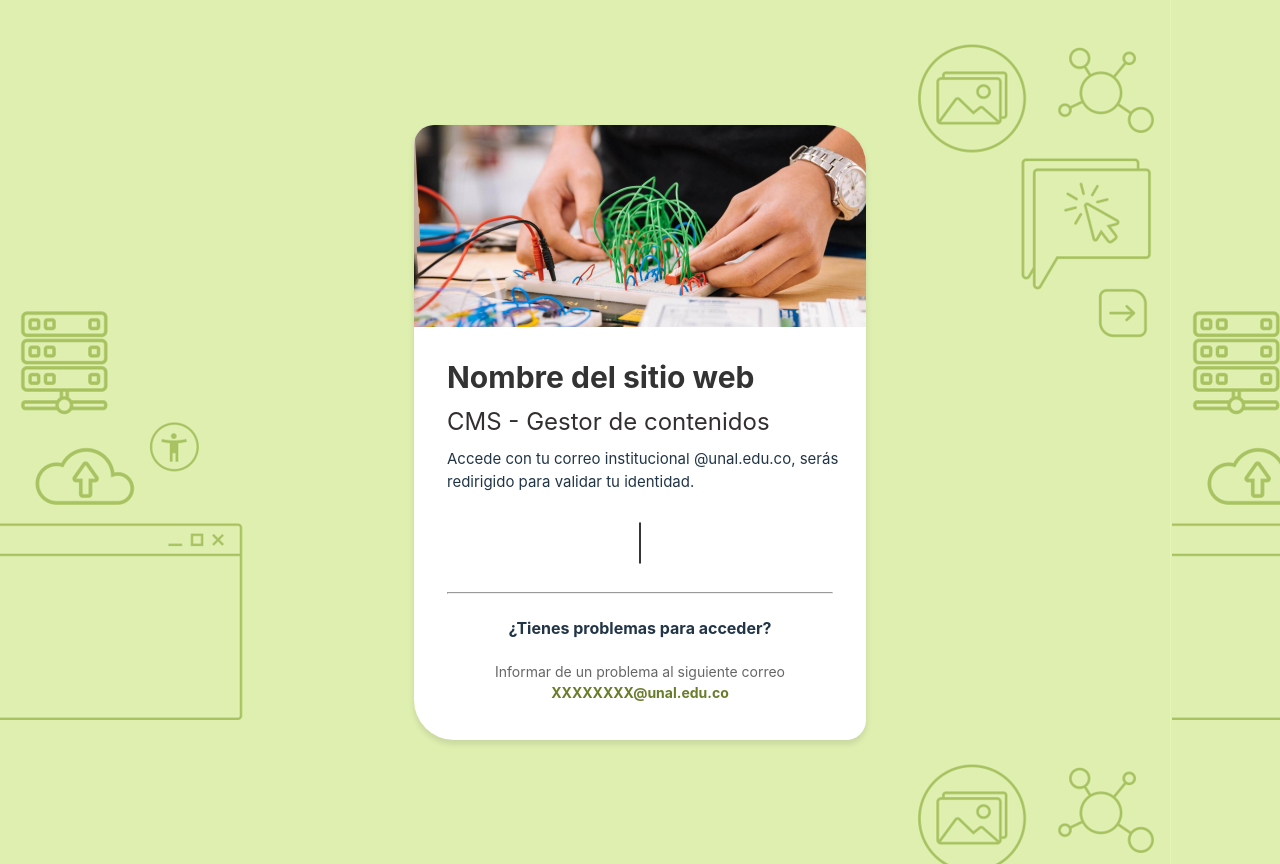
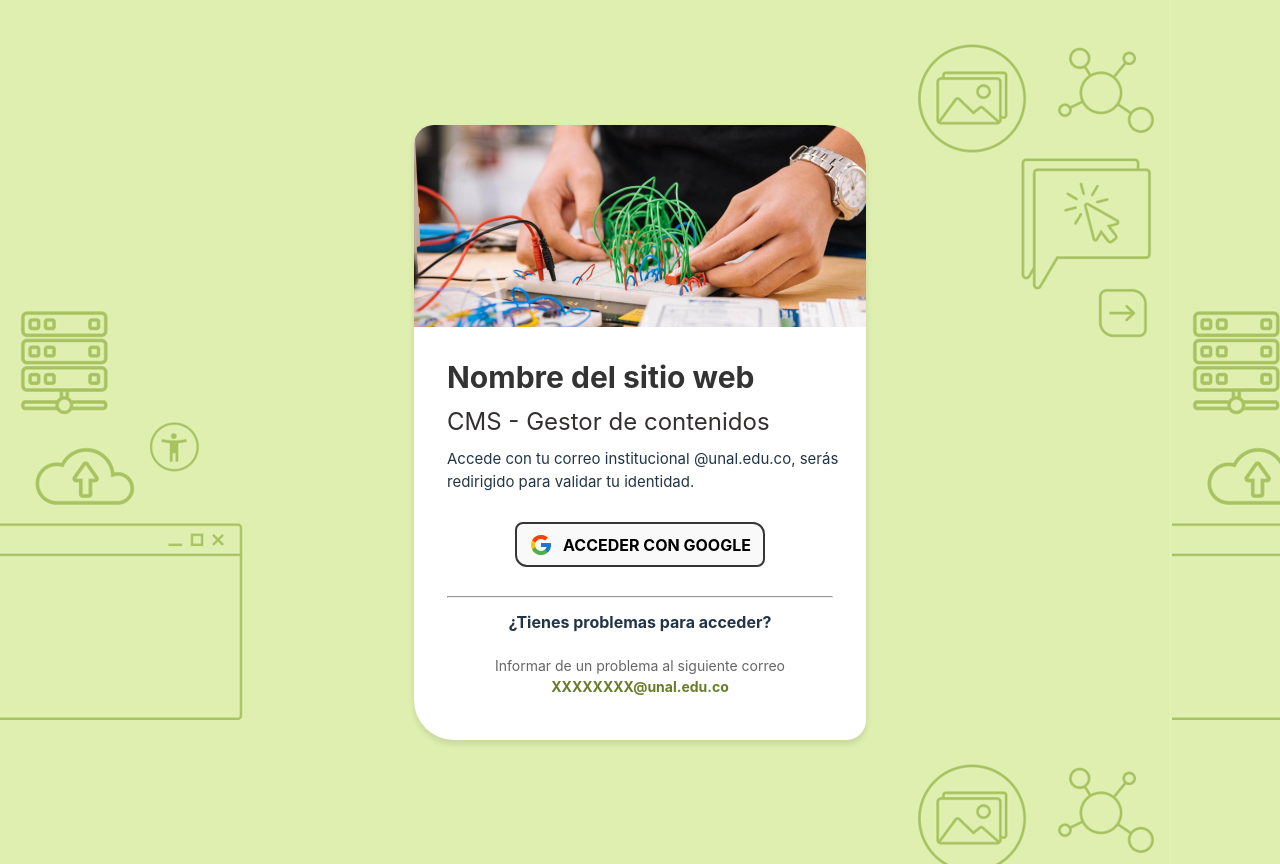
Before and after one commit to DanielS1103/login-component, a React (Vite) app: page / in a window 1280 px wide. Built offline with nearby package versions, Linux system fonts and the light colour scheme.

Commit message:
fix google button

```diff
--- a/src/App.tsx
+++ b/src/App.tsx
@@ -1,20 +1,21 @@
-import "./App.css";
+import './App.css';
 
-import React, { useState } from "react";
+import React, { useState } from 'react';
 
-import { GoogleOAuthProvider } from "@react-oauth/google";
-
-import Login from "./components/login";
+import Login from './components/login';
 
 const App: React.FC = () => {
   const [isLoggedIn, setIsLoggedIn] = useState(false);
 
+  const handleGoogleLogin = () => {
+    console.log("Iniciando sesión con Google");
+    setIsLoggedIn(true);
+  };
+
   return (
-    <div className="fondo">
+    <div>
       {!isLoggedIn ? (
-        <GoogleOAuthProvider clientId="972707235682-hjp2i0ttjb671aoah5pe9qmn77cb91j5.apps.googleusercontent.com">
-          <Login backgroundImageUrl="https://st.depositphotos.com/1594308/2118/i/600/depositphotos_21186975-stock-photo-business-partners-making-pile-of.jpg" />
-        </GoogleOAuthProvider>
+        <Login onGoogleLogin={handleGoogleLogin} />
       ) : (
         <div>Bienvenido - Contenido después del login</div>
       )}
--- a/src/components/Login.tsx
+++ b/src/components/Login.tsx
@@ -1,15 +1,16 @@
-import "./styles.css";
+import './styles.css';
 
-import React from "react";
+import React from 'react';
 
-import image from "../assets/image.png";
-import GoogleButton from "./google/GoogleButton";
+import google from '../assets/google.png';
+import image from '../assets/image.png';
 
 interface LoginConfig {
   siteName: string;
   siteSubtitle: string;
   loginInstructions: string;
   contactEmail: string;
+  onGoogleLogin?: () => void;
 }
 
 const Login = ({
@@ -17,6 +18,7 @@ const Login = ({
   siteSubtitle = "CMS - Gestor de contenidos",
   loginInstructions = "Accede con tu correo institucional @unal.edu.co, serás redirigido para validar tu identidad.",
   contactEmail = "XXXXXXXX@unal.edu.co",
+  onGoogleLogin,
 }: LoginConfig) => {
   return (
     <div className="login-container">
@@ -29,7 +31,15 @@ const Login = ({
           <p className="login-subtitle">{siteSubtitle}</p>
           <p className="login-text">{loginInstructions}</p>
           <div className="login-google">
-            <GoogleButton />
+            <button className="google-login-button" onClick={onGoogleLogin}>
+              <img
+                src={google}
+                className="google-icon"
+                width={24}
+                height={24}
+              />
+              <p className="google-text">ACCEDER CON GOOGLE</p>
+            </button>
           </div>
         </div>
         <hr className="divider" />
--- a/src/components/styles.css
+++ b/src/components/styles.css
@@ -64,15 +64,44 @@
   position: relative;
   bottom: 5px;
   top: 25px;
-  border: 1px solid rgb(55, 53, 53);
   border-radius: 5px;
+}
+
+.google-login-button {
+  display: flex;
+  align-items: center;
+  padding: 12px;
+  border: 2px rgb(55, 53, 53) solid;
+  border-radius: 8px 12px 8px 12px;
+  cursor: pointer;
+  transition: all 0.3s ease;
+  height: 80%;
+}
+
+.google-login-button:hover {
+  box-shadow: 0 4px 8px rgba(0, 0, 0, 0.15), 0 -4px 8px rgba(0, 0, 0, 0.15),
+    4px 0 8px rgba(0, 0, 0, 0.15), -4px 0 8px rgba(0, 0, 0, 0.15);
+  border-color: rgb(55, 53, 53);
+}
+google-login-button:active {
+  background-color: rgb(242, 253, 221);
+}
+
+.google-icon {
+  margin-right: 10px;
+}
+
+.google-text {
+  font-size: 16px;
+  margin: 0px 0;
+  font-weight: bold;
 }
 
 .divider {
   width: 85%;
   height: 1px;
   background-color: #a2a3a4;
-  margin: 50px auto;
+  margin: 40px auto;
 }
 
 .login-footer {
```
Also changed, not shown: src/assets/google.png (added).
